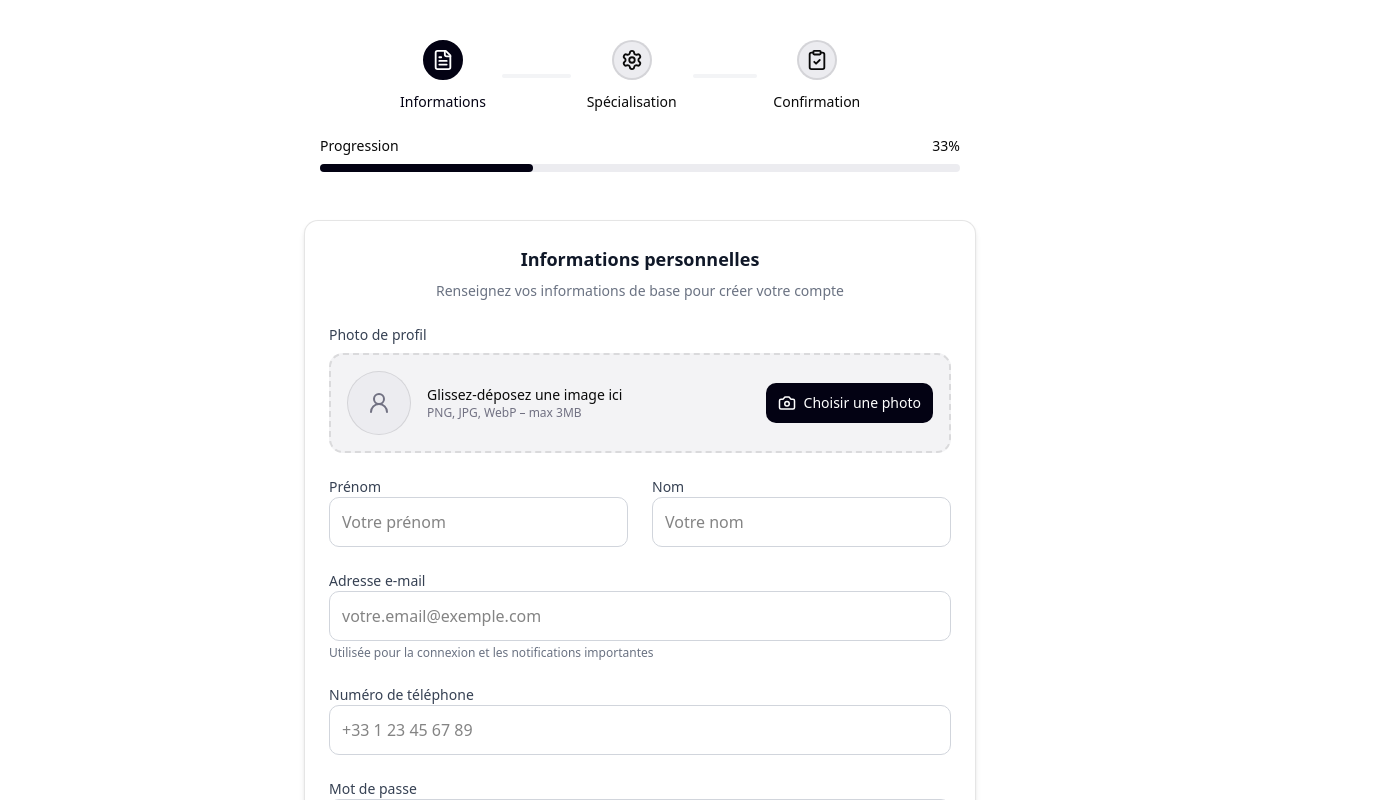
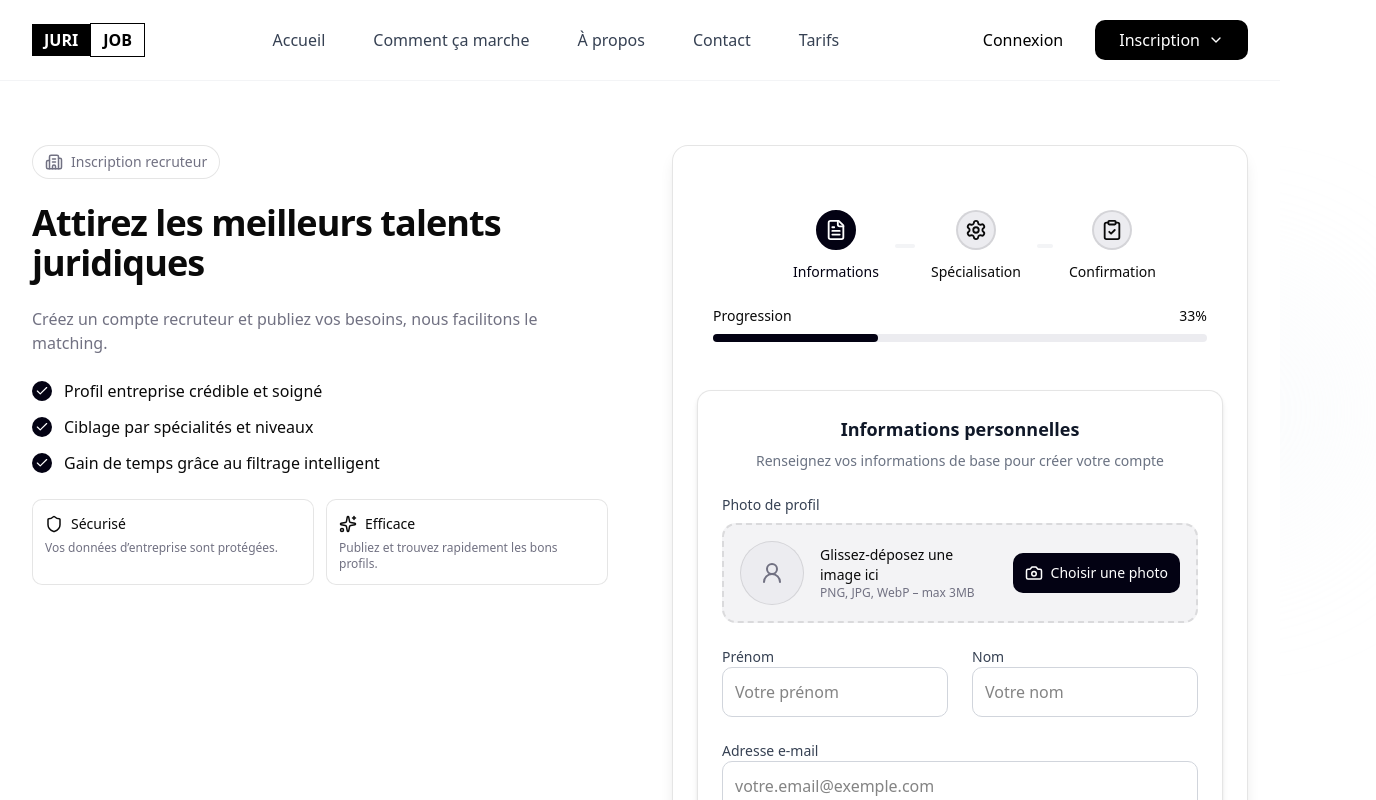
Before and after one commit to yassinekamouss/jurijob_frontend, a Next.js app: page /signup/recruteur in a window 1280 px wide. Shown: the top 800 px of the page, 1376 px wide, since content can reach past the window. Built offline with nearby package versions, Linux system fonts and the light colour scheme; no server answers.

Commit message:
refactor: adaptation d'UI de la page de registration de recruteur

```diff
--- a/app/signup/recruteur/page.tsx
+++ b/app/signup/recruteur/page.tsx
@@ -1,11 +1,11 @@
 'use client';
 import NavigatorForm from '@/app/signup/components/FormNavigator';
 import CommunFileds from '@/app/signup/components/FormCommunFileds';
+import FormRecruteur from '@/app/signup/components/FormRecuiter';
+import Header from '@/app/components/Header';
+import Icon from '@/app/signup/components/FormularIcons';
 
-import FormRecruteur from '@/app/signup/components/FormRecuiter';
-import {User} from'@/app/types/DataFormDataRegister'
-
-import { useState } from "react";
+import { useState } from 'react';
 import FormConfirmation from '../components/FormConfirmation';
 import type FormData from '@/app/types/DataFormDataRegister';
 // import recruteur from '@/app/types/recruteur';
@@ -230,5 +230,84 @@ export default function RecruteurSignUp() {
     }
   };
 
-  return <NavigatorForm onNextStep={handleNextStepValidation}>{renderStep}</NavigatorForm>;
+  return (
+    <div className="min-h-screen bg-background">
+      <Header />
+
+      {/* Decorative background accents */}
+      <div className="pointer-events-none absolute inset-0 -z-10">
+        <div className="absolute -top-28 -left-28 h-72 w-72 rounded-full bg-primary/10 blur-3xl" />
+        <div className="absolute top-1/3 -right-24 h-72 w-72 rounded-full bg-secondary/20 blur-3xl" />
+        <div className="absolute -bottom-28 left-1/3 h-72 w-72 rounded-full bg-muted/60 blur-3xl" />
+      </div>
+
+      <main className="relative">
+        <div className="mx-auto max-w-7xl px-4 sm:px-6 lg:px-8 py-10 lg:py-16">
+          <div className="grid lg:grid-cols-2 gap-10 lg:gap-16 items-start">
+            {/* Left: Brand/Value proposition */}
+            <section className="order-2 lg:order-1">
+              <div className="sticky top-6 space-y-6">
+                <span className="inline-flex items-center gap-2 rounded-full border border-border bg-card px-3 py-1 text-sm text-muted-foreground">
+                  <Icon name="Building2" size={18} />
+                  Inscription recruteur
+                </span>
+
+                <h1 className="text-3xl sm:text-4xl font-semibold tracking-tight">
+                  Attirez les meilleurs talents juridiques
+                </h1>
+
+                <p className="text-muted-foreground">
+                  Créez un compte recruteur et publiez vos besoins, nous facilitons le matching.
+                </p>
+
+                <ul className="mt-4 space-y-3">
+                  {[
+                    'Profil entreprise crédible et soigné',
+                    'Ciblage par spécialités et niveaux',
+                    'Gain de temps grâce au filtrage intelligent',
+                  ].map((text) => (
+                    <li key={text} className="flex items-start gap-3">
+                      <span className="mt-0.5 inline-flex h-5 w-5 items-center justify-center rounded-full bg-primary text-primary-foreground">
+                        <Icon name="Check" size={14} />
+                      </span>
+                      <span className="text-sm sm:text-base">{text}</span>
+                    </li>
+                  ))}
+                </ul>
+
+                <div className="mt-6 grid grid-cols-2 gap-3 text-sm text-muted-foreground">
+                  <div className="rounded-lg border border-border bg-card p-3">
+                    <div className="flex items-center gap-2 font-medium text-foreground">
+                      <Icon name="Shield" size={18} /> Sécurisé
+                    </div>
+                    <p className="mt-1 text-xs">Vos données d’entreprise sont protégées.</p>
+                  </div>
+                  <div className="rounded-lg border border-border bg-card p-3">
+                    <div className="flex items-center gap-2 font-medium text-foreground">
+                      <Icon name="Sparkles" size={18} /> Efficace
+                    </div>
+                    <p className="mt-1 text-xs">Publiez et trouvez rapidement les bons profils.</p>
+                  </div>
+                </div>
+              </div>
+            </section>
+
+            {/* Right: Form wizard */}
+            <section className="order-1 lg:order-2">
+              <div className="mx-auto w-full max-w-2xl rounded-2xl border border-border bg-card/80 backdrop-blur p-4 sm:p-6 shadow-lg">
+                <NavigatorForm onNextStep={handleNextStepValidation}>
+                  {renderStep}
+                </NavigatorForm>
+
+                <p className="mt-6 text-center text-sm text-muted-foreground">
+                  Déjà un compte ?
+                  <a href="/login" className="ml-1 font-medium underline-offset-4 hover:underline">Se connecter</a>
+                </p>
+              </div>
+            </section>
+          </div>
+        </div>
+      </main>
+    </div>
+  );
 }
```
